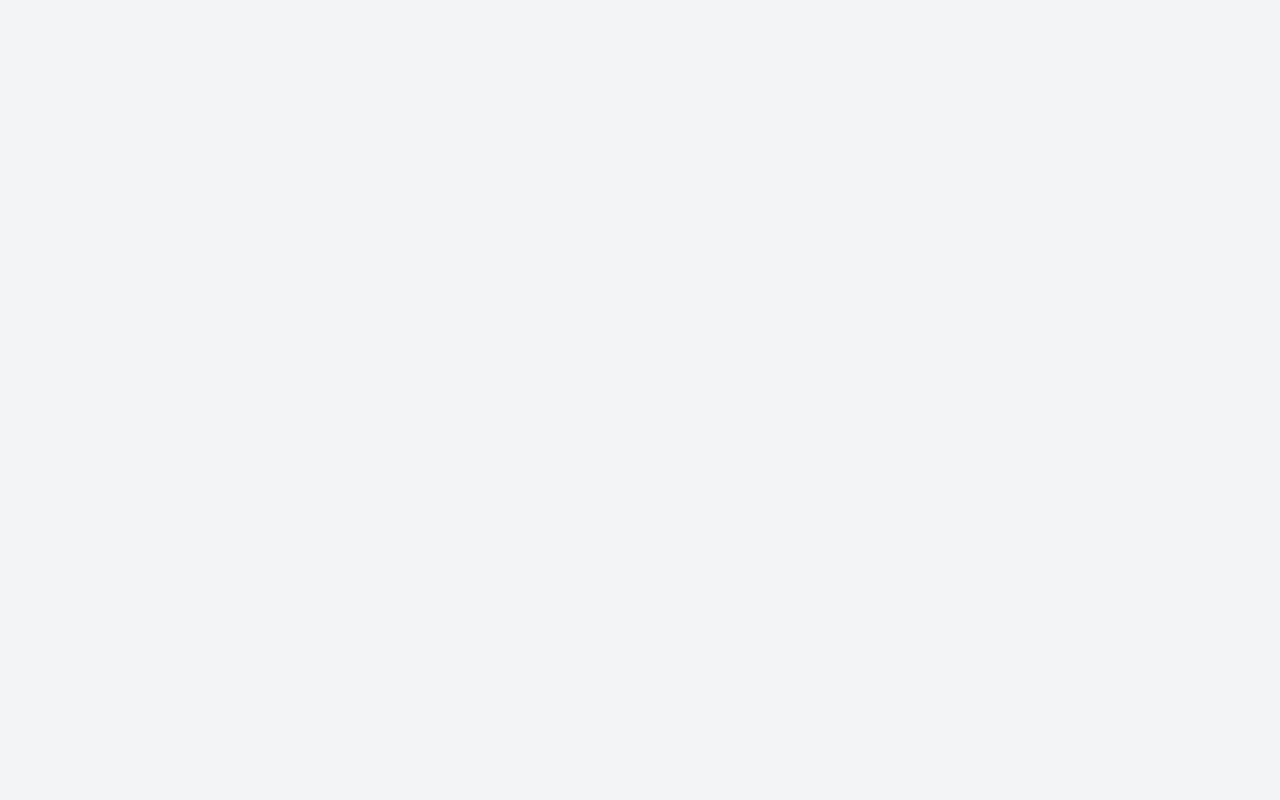
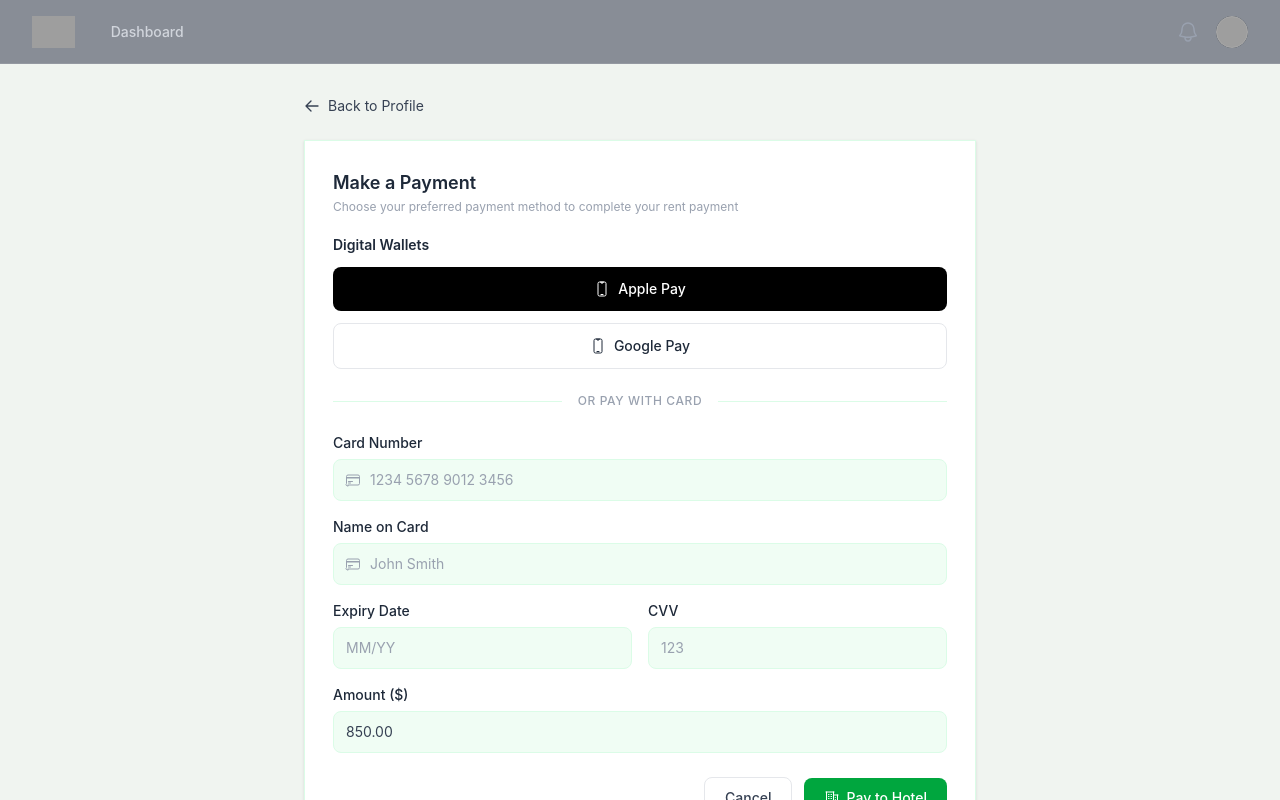
Before and after one commit to Januzao/akademik-plus, a React (Vite) app in the folder frontend/akademik_plus/: page /account/payment in a window 1280 px wide. Before the commit this address had no page. Shown: the top 800 px of the page. Built offline with nearby package versions, Linux system fonts and the light colour scheme; grey boxes are pictures that could not be loaded.

Commit message:
Frontend: Payment page

```diff
--- a/frontend/akademik_plus/src/App.tsx
+++ b/frontend/akademik_plus/src/App.tsx
@@ -2,6 +2,7 @@ import { Routes, Route } from 'react-router-dom'
 import Layout from './components/Layout'
 import MainPage from './pages/MainPage'
 import ProfilePage from './pages/ProfilePage'
+import MakePaymentPage from './pages/MakePaymentPage'
 
 export default function App() {
   return (
@@ -9,6 +10,7 @@ export default function App() {
       <Route element={<Layout />}>
         <Route path="/" element={<MainPage />} />
         <Route path="/account" element={<ProfilePage />} />
+        <Route path="/account/payment" element={<MakePaymentPage />} />
       </Route>
     </Routes>
   )
--- /dev/null
+++ b/frontend/akademik_plus/src/components/MakePaymentCard.tsx
@@ -0,0 +1,153 @@
+"use client";
+
+import { useState } from "react";
+
+interface MakePaymentCardProps {
+  onCancel: () => void;
+}
+
+export default function MakePaymentCard({ onCancel }: MakePaymentCardProps) {
+  const [cardNumber, setCardNumber] = useState("");
+  const [nameOnCard, setNameOnCard] = useState("");
+  const [expiry, setExpiry] = useState("");
+  const [cvv, setCvv] = useState("");
+  const [amount, setAmount] = useState("850.00");
+
+  const handlePay = () => {
+    console.log({ cardNumber, nameOnCard, expiry, cvv, amount });
+    onCancel();
+  };
+
+  return (
+    <div className="bg-white border border-green-100 shadow-sm p-7">
+
+      {/* Header */}
+      <h2 className="text-lg font-semibold text-gray-800">Make a Payment</h2>
+      <p className="text-xs text-gray-400 mt-0.5 mb-5">
+        Choose your preferred payment method to complete your rent payment
+      </p>
+
+      {/* Digital Wallets */}
+      <h3 className="text-sm font-semibold text-gray-800 mb-3">Digital Wallets</h3>
+
+      <button className="w-full flex items-center justify-center gap-2 bg-black hover:bg-gray-800 text-white text-sm font-medium rounded-lg py-3 mb-3 transition-colors">
+        <svg className="size-4" fill="none" stroke="currentColor" strokeWidth="1.5" viewBox="0 0 24 24">
+          <path strokeLinecap="round" strokeLinejoin="round" d="M10.5 1.5H8.25A2.25 2.25 0 0 0 6 3.75v16.5a2.25 2.25 0 0 0 2.25 2.25h7.5A2.25 2.25 0 0 0 18 20.25V3.75a2.25 2.25 0 0 0-2.25-2.25H13.5m-3 0V3h3V1.5m-3 0h3m-3 18.75h3"/>
+        </svg>
+        Apple Pay
+      </button>
+
+      <button className="w-full flex items-center justify-center gap-2 bg-white border border-gray-200 hover:bg-gray-50 text-gray-800 text-sm font-medium rounded-lg py-3 transition-colors">
+        <svg className="size-4" fill="none" stroke="currentColor" strokeWidth="1.5" viewBox="0 0 24 24">
+          <path strokeLinecap="round" strokeLinejoin="round" d="M10.5 1.5H8.25A2.25 2.25 0 0 0 6 3.75v16.5a2.25 2.25 0 0 0 2.25 2.25h7.5A2.25 2.25 0 0 0 18 20.25V3.75a2.25 2.25 0 0 0-2.25-2.25H13.5m-3 0V3h3V1.5m-3 0h3m-3 18.75h3"/>
+        </svg>
+        Google Pay
+      </button>
+
+      {/* "OR PAY WITH CARD" divider */}
+      <div className="flex items-center gap-4 my-6">
+        <div className="h-px bg-green-100 flex-1" />
+        <span className="text-xs text-gray-400 tracking-wider font-medium">OR PAY WITH CARD</span>
+        <div className="h-px bg-green-100 flex-1" />
+      </div>
+
+      {/* Card Number */}
+      <div className="flex flex-col gap-1.5 mb-4">
+        <label className="text-sm text-gray-800 font-medium">Card Number</label>
+        <div className="relative">
+          <svg className="size-4 text-gray-400 absolute left-3 top-1/2 -translate-y-1/2" fill="none" stroke="currentColor" strokeWidth="1.5" viewBox="0 0 24 24">
+            <path strokeLinecap="round" strokeLinejoin="round" d="M2.25 8.25h19.5M2.25 9h19.5m-16.5 5.25h6m-6 2.25h3m-3.75 3h15a2.25 2.25 0 0 0 2.25-2.25V6.75A2.25 2.25 0 0 0 19.5 4.5h-15a2.25 2.25 0 0 0-2.25 2.25v10.5A2.25 2.25 0 0 0 4.5 21Z"/>
+          </svg>
+          <input
+            type="text"
+            value={cardNumber}
+            onChange={(e) => setCardNumber(e.target.value)}
+            placeholder="1234 5678 9012 3456"
+            className="w-full bg-green-50 border border-green-100 rounded-lg pl-9 pr-3 py-2.5 text-sm text-gray-700 placeholder-gray-400 outline-none focus:ring-2 focus:ring-green-200"
+          />
+        </div>
+      </div>
+
+      {/* Name on Card */}
+      <div className="flex flex-col gap-1.5 mb-4">
+        <label className="text-sm text-gray-800 font-medium">Name on Card</label>
+        <div className="relative">
+          <svg className="size-4 text-gray-400 absolute left-3 top-1/2 -translate-y-1/2" fill="none" stroke="currentColor" strokeWidth="1.5" viewBox="0 0 24 24">
+            <path strokeLinecap="round" strokeLinejoin="round" d="M2.25 8.25h19.5M2.25 9h19.5m-16.5 5.25h6m-6 2.25h3m-3.75 3h15a2.25 2.25 0 0 0 2.25-2.25V6.75A2.25 2.25 0 0 0 19.5 4.5h-15a2.25 2.25 0 0 0-2.25 2.25v10.5A2.25 2.25 0 0 0 4.5 21Z"/>
+          </svg>
+          <input
+            type="text"
+            value={nameOnCard}
+            onChange={(e) => setNameOnCard(e.target.value)}
+            placeholder="John Smith"
+            className="w-full bg-green-50 border border-green-100 rounded-lg pl-9 pr-3 py-2.5 text-sm text-gray-700 placeholder-gray-400 outline-none focus:ring-2 focus:ring-green-200"
+          />
+        </div>
+      </div>
+
+      {/* Expiry Date & CVV */}
+      <div className="grid grid-cols-2 gap-4 mb-4">
+        <div className="flex flex-col gap-1.5">
+          <label className="text-sm text-gray-800 font-medium">Expiry Date</label>
+          <input
+            type="text"
+            value={expiry}
+            onChange={(e) => setExpiry(e.target.value)}
+            placeholder="MM/YY"
+            className="bg-green-50 border border-green-100 rounded-lg px-3 py-2.5 text-sm text-gray-700 placeholder-gray-400 outline-none focus:ring-2 focus:ring-green-200"
+          />
+        </div>
+        <div className="flex flex-col gap-1.5">
+          <label className="text-sm text-gray-800 font-medium">CVV</label>
+          <input
+            type="text"
+            value={cvv}
+            onChange={(e) => setCvv(e.target.value)}
+            placeholder="123"
+            maxLength={4}
+            className="bg-green-50 border border-green-100 rounded-lg px-3 py-2.5 text-sm text-gray-700 placeholder-gray-400 outline-none focus:ring-2 focus:ring-green-200"
+          />
+        </div>
+      </div>
+
+      {/* Amount */}
+      <div className="flex flex-col gap-1.5 mb-6">
+        <label className="text-sm text-gray-800 font-medium">Amount ($)</label>
+        <input
+          type="text"
+          value={amount}
+          onChange={(e) => setAmount(e.target.value)}
+          placeholder="0.00"
+          className="bg-green-50 border border-green-100 rounded-lg px-3 py-2.5 text-sm text-gray-700 placeholder-gray-400 outline-none focus:ring-2 focus:ring-green-200"
+        />
+      </div>
+
+      {/* Action buttons */}
+      <div className="flex items-center justify-end gap-3 mb-5">
+        <button
+          onClick={onCancel}
+          className="px-5 py-2.5 border border-gray-200 hover:bg-gray-50 text-gray-700 text-sm font-medium rounded-lg transition-colors"
+        >
+          Cancel
+        </button>
+        <button
+          onClick={handlePay}
+          className="flex items-center gap-1.5 px-5 py-2.5 bg-green-600 hover:bg-green-700 active:bg-green-700 text-white text-sm font-medium rounded-lg transition-colors"
+        >
+          <svg className="size-4" fill="none" stroke="currentColor" strokeWidth="1.5" viewBox="0 0 24 24">
+            <path strokeLinecap="round" strokeLinejoin="round" d="M2.25 21h19.5m-18-18v18m10.5-18v18m6-13.5V21M6.75 6.75h.75m-.75 3h.75m-.75 3h.75m3-6h.75m-.75 3h.75m-.75 3h.75M6.75 21v-3.375c0-.621.504-1.125 1.125-1.125h2.25c.621 0 1.125.504 1.125 1.125V21M3 3h12m-.75 4.5H21m-3.75 3.75h.008v.008h-.008v-.008Zm0 3h.008v.008h-.008v-.008Zm0 3h.008v.008h-.008v-.008Z"/>
+          </svg>
+          Pay to Hotel
+        </button>
+      </div>
+
+      {/* Note */}
+      <div className="bg-yellow-50 border border-yellow-200 rounded-lg px-4 py-3">
+        <p className="text-xs text-gray-700">
+          <span className="font-semibold">Note:</span> All payments are processed securely. Your payment information will be encrypted and protected.
+        </p>
+      </div>
+
+    </div>
+  );
+}
--- a/frontend/akademik_plus/src/components/ProfileDetailsCard.tsx
+++ b/frontend/akademik_plus/src/components/ProfileDetailsCard.tsx
@@ -98,16 +98,15 @@ export default function ProfileDetailsCard({ onEdit }: ProfileDetailsCardProps)
 
       {/* Action buttons */}
       <div className="flex items-center justify-between">
-        <button className="px-4 py-2.5 bg-green-600 hover:bg-green-700 text-white text-sm font-medium rounded-lg transition-colors">
+        <button
+          className="px-4 py-2.5 bg-green-600 hover:bg-green-700 text-white text-sm font-medium rounded-lg transition-colors"
+        >
           Request repair
         </button>
         <button
           onClick={onEdit}
           className="flex items-center gap-1.5 px-4 py-2.5 bg-green-600 hover:bg-green-700 text-white text-sm font-medium rounded-lg transition-colors"
         >
-          <svg className="size-3.5" fill="none" stroke="currentColor" strokeWidth="1.5" viewBox="0 0 24 24">
-            <path strokeLinecap="round" strokeLinejoin="round" d="m16.862 4.487 1.687-1.688a1.875 1.875 0 1 1 2.652 2.652L10.582 16.07a4.5 4.5 0 0 1-1.897 1.13L6 18l.8-2.685a4.5 4.5 0 0 1 1.13-1.897l8.932-8.931Zm0 0L19.5 7.125"/>
-          </svg>
           Edit
         </button>
       </div>
--- /dev/null
+++ b/frontend/akademik_plus/src/pages/MakePaymentPage.tsx
@@ -0,0 +1,27 @@
+import { useNavigate } from "react-router-dom";
+import MakePaymentCard from "../components/MakePaymentCard";
+
+export default function MakePaymentPage() {
+  const navigate = useNavigate();
+  const goBack = () => navigate("/account");
+
+  return (
+    <div className="bg-[#f0f4f0] py-8">
+      <div className="w-full max-w-2xl mx-auto">
+
+        {/* Back link */}
+        <button
+          onClick={goBack}
+          className="flex items-center gap-2 text-sm text-gray-700 hover:text-gray-900 mb-6 transition-colors"
+        >
+          <svg className="size-4" fill="none" stroke="currentColor" strokeWidth="2" viewBox="0 0 24 24">
+            <path strokeLinecap="round" strokeLinejoin="round" d="M10.5 19.5 3 12m0 0 7.5-7.5M3 12h18"/>
+          </svg>
+          Back to Profile
+        </button>
+
+        <MakePaymentCard onCancel={goBack} />
+      </div>
+    </div>
+  );
+}
--- a/frontend/akademik_plus/src/pages/ProfilePage.tsx
+++ b/frontend/akademik_plus/src/pages/ProfilePage.tsx
@@ -1,6 +1,7 @@
 "use client";
 
 import { useState } from "react";
+import { useNavigate } from "react-router-dom";
 import ProfileDetailsCard from "../components/ProfileDetailsCard";
 import ProfileEditCard from "../components/ProfileEditCard";
 import ProfilePaymentCard from "../components/ProfilePaymentCard";
@@ -22,6 +23,7 @@ const DEFAULT_DATA: ProfileData = {
 };
 
 export default function ProfilePage() {
+  const navigate = useNavigate();
   const [isEditing, setIsEditing] = useState(false);
   const [profileData, setProfileData] = useState<ProfileData>(DEFAULT_DATA);
 
@@ -42,13 +44,11 @@ export default function ProfilePage() {
             onSave={handleSave}
           />
         ) : (
-          <ProfileDetailsCard
-            onEdit={() => setIsEditing(true)}
-          />
+          <ProfileDetailsCard onEdit={() => setIsEditing(true)} />
         )}
 
-        {/* Right card — payment history */}
-        <ProfilePaymentCard />
+        {/* Right card — payment history (navigates to /account/payment on click) */}
+        <ProfilePaymentCard onMakePayment={() => navigate("/account/payment")} />
 
       </div>
     </div>
```
Also changed, not shown: frontend/akademik_plus/src/components/ProfilePaymentCard.tsx (+9 -5 lines).
